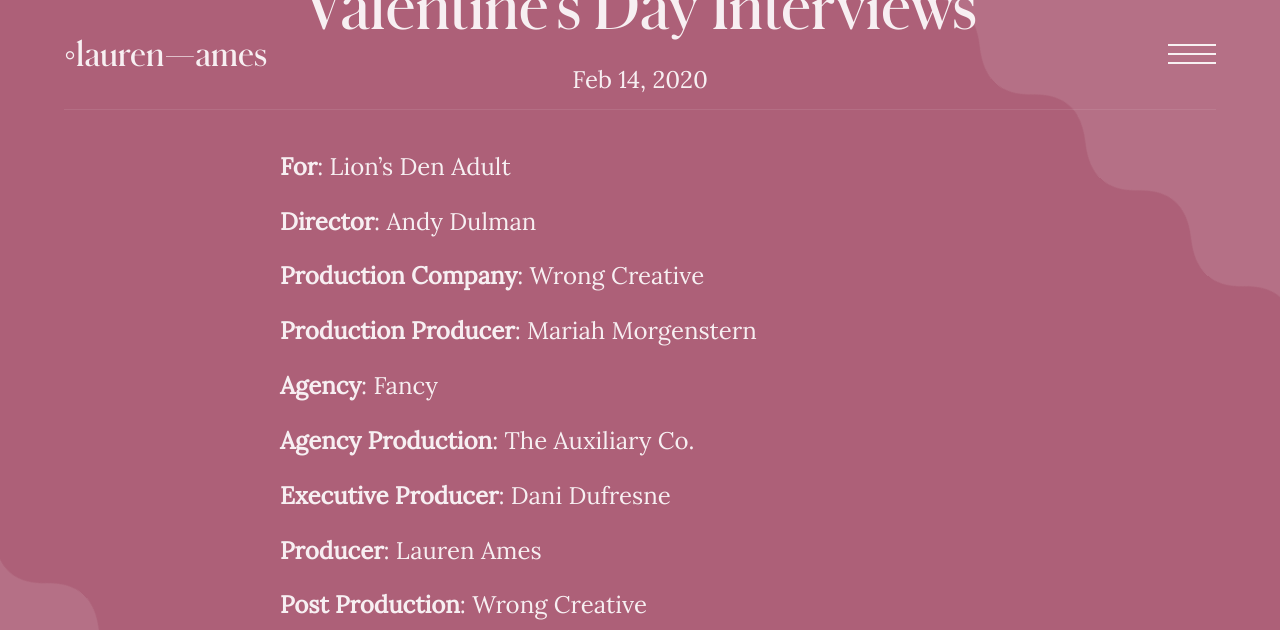
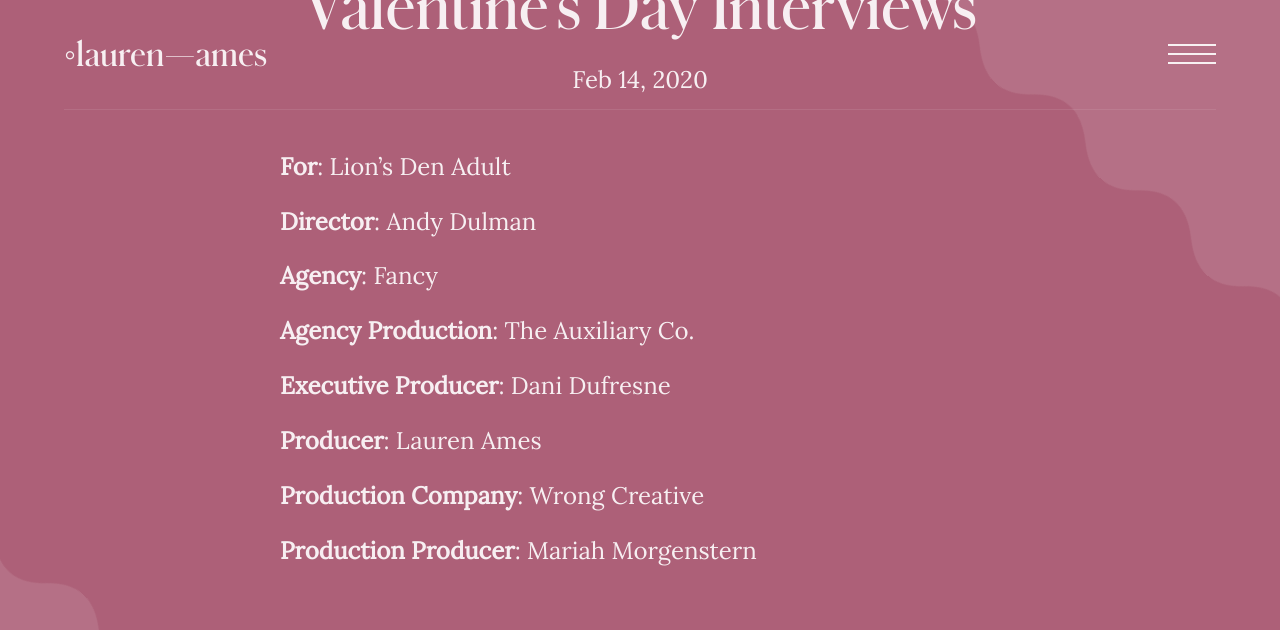
Before and after one commit to smittenn/laa-blog, a Jekyll site: the page built from _posts/2020-02-14-bioglitz-the-worlds-first-biodegradable-glitter-brand-for-vice.markdown, in a window 1280 px wide and 900 px high, scrolled down 263 px, cut to the strip 0-630 px from the top of the window. Built offline with Jekyll 4.4.1, drawn with Linux system fonts in a browser that asks for light colours; our own code applies the rules of GitHub Pages for plain Markdown files.

Commit message:
Updated Bioglitz The Worlds First Biodegradable Glitter Brand For Vice

```diff
--- a/_posts/2020-02-14-bioglitz-the-worlds-first-biodegradable-glitter-brand-for-vice.markdown
+++ b/_posts/2020-02-14-bioglitz-the-worlds-first-biodegradable-glitter-brand-for-vice.markdown
@@ -10,10 +10,6 @@
 
 **Director**: Andy Dulman
 
-**Production Company**: Wrong Creative
-
-**Production Producer**: Mariah Morgenstern
-
 **Agency**: Fancy
 
 **Agency Production**: The Auxiliary Co.
@@ -22,6 +18,8 @@
 
 **Producer**: Lauren Ames
 
-**Post Production**: Wrong Creative
+**Production Company**: Wrong Creative
+
+**Production Producer**: Mariah Morgenstern
 
 {% include instagram-embed.html id="CLSKYGng1IB" %}
```
